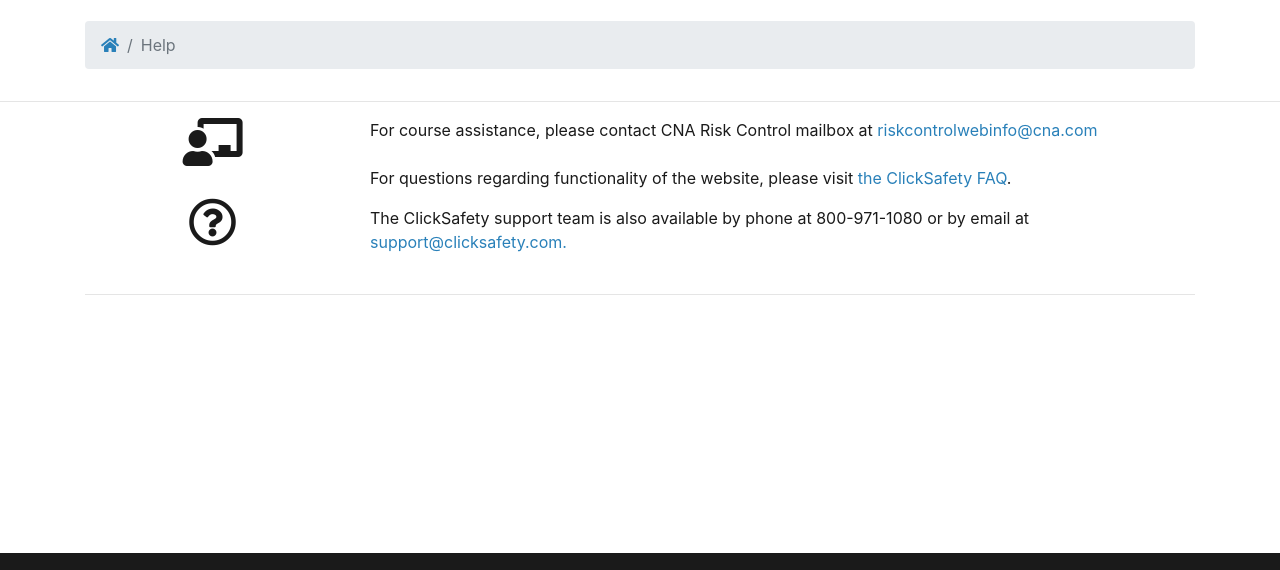
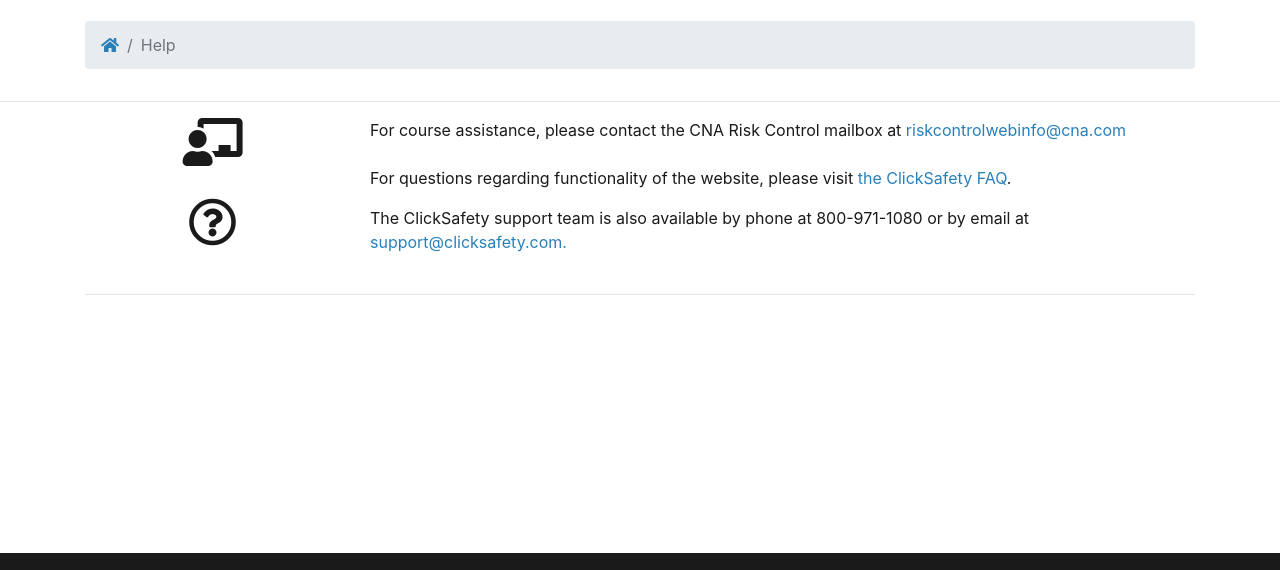
Before and after one commit to Daniel-Alegria/cna-risk, a website: page help/help.html in a window 1280 px wide. Shown: the part 63-633 px from the top of the page. Drawn offline with nearby package versions, Linux system fonts and the light colour scheme.

```diff
--- a/help/help.html
+++ b/help/help.html
@@ -130,7 +130,7 @@
           <i class="fas fa-chalkboard-teacher fa-3x"></i>
         </dt>
         <dd class="col-sm-9">
-          For course assistance, please contact CNA Risk Control mailbox at
+          For course assistance, please contact the CNA Risk Control mailbox at
           <a href="mailto:riskcontrolwebinfo@cna.com">riskcontrolwebinfo@cna.com</a>
         </dd>
         <br />
```
Also changed, not shown: images/banner2.jpeg, images/banner3.jpeg.
